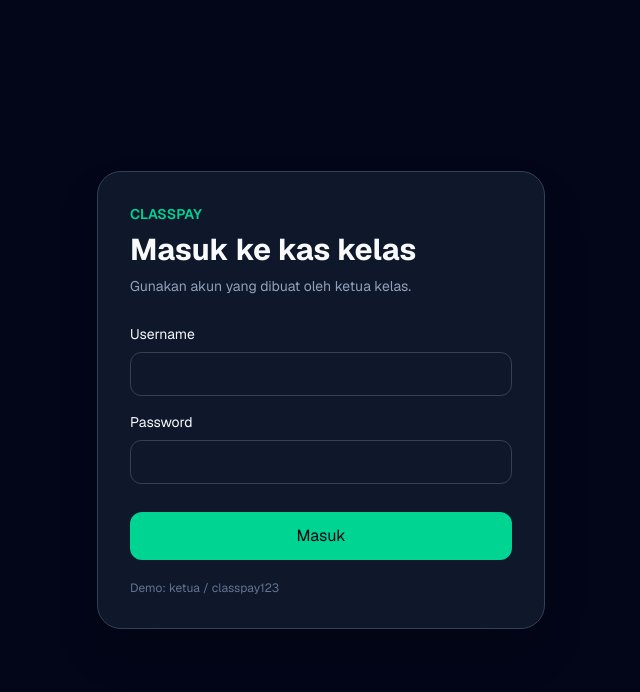
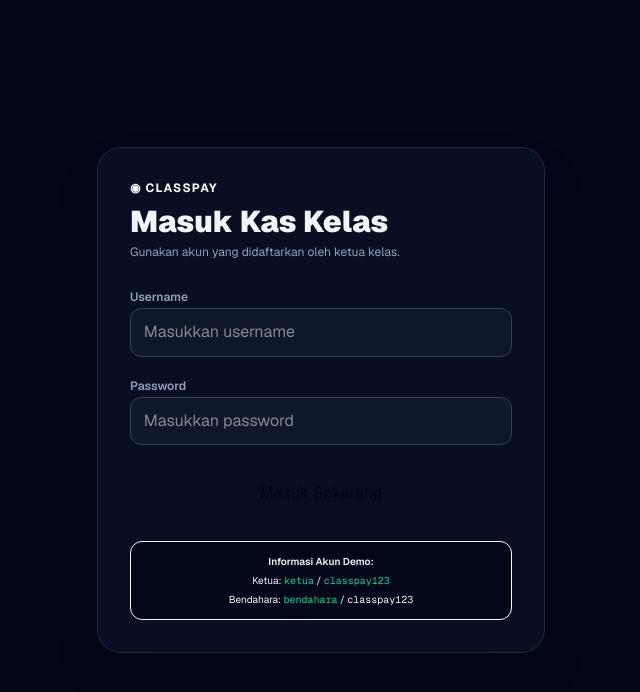
Before and after one commit to dimasadhinugroho888/ClassPay, a Next.js app: page /login in a window 1280 px wide. Shown: the top 692 px of the page, without its empty margins (319-959 px from the left). Built offline with nearby package versions, Linux system fonts and the light colour scheme.

Commit message:
fix: refactor login to use client-side authentication for robust error handling

```diff
--- a/src/app/login/page.tsx
+++ b/src/app/login/page.tsx
@@ -1,7 +1,105 @@
-import { signIn } from "@/auth"
-import { redirect } from "next/navigation"
+"use client"
+
+import { useState } from "react"
+import { signIn } from "next-auth/react"
+import { AlertCircle, Loader2 } from "lucide-react"
 
 export default function LoginPage() {
-  async function login(formData: FormData) { "use server"; await signIn("credentials", { username: formData.get("username"), password: formData.get("password"), redirectTo: "/dashboard" }) }
-  return <main className="grid min-h-screen place-items-center bg-slate-950 p-6"><form action={login} className="w-full max-w-md rounded-3xl border border-slate-700 bg-slate-900 p-8 shadow-2xl"><p className="mb-2 text-sm font-semibold text-emerald-400">CLASSPAY</p><h1 className="text-3xl font-bold">Masuk ke kas kelas</h1><p className="mt-2 text-sm text-slate-400">Gunakan akun yang dibuat oleh ketua kelas.</p><label className="mt-7 block text-sm">Username<input name="username" required className="mt-2 w-full rounded-xl border border-slate-700 bg-slate-800 p-3 outline-none focus:border-emerald-400" /></label><label className="mt-4 block text-sm">Password<input name="password" type="password" required className="mt-2 w-full rounded-xl border border-slate-700 bg-slate-800 p-3 outline-none focus:border-emerald-400" /></label><button className="mt-7 w-full rounded-xl bg-emerald-400 p-3 font-bold text-slate-950">Masuk</button><p className="mt-5 text-xs text-slate-500">Demo: ketua / classpay123</p></form></main>
+  const [username, setUsername] = useState("")
+  const [password, setPassword] = useState("")
+  const [error, setError] = useState<string | null>(null)
+  const [loading, setLoading] = useState(false)
+
+  const handleSubmit = async (e: React.FormEvent) => {
+    e.preventDefault()
+    setError(null)
+    setLoading(true)
+
+    try {
+      const res = await signIn("credentials", {
+        username,
+        password,
+        redirect: false
+      })
+
+      if (res?.error) {
+        setError("Username atau password salah.")
+      } else {
+        // Successful login, redirect to dashboard
+        window.location.href = "/dashboard"
+      }
+    } catch (err) {
+      console.error(err)
+      setError("Koneksi database atau server bermasalah.")
+    } finally {
+      setLoading(false)
+    }
+  }
+
+  return (
+    <main className="grid min-h-screen place-items-center bg-slate-950 p-6">
+      <form onSubmit={handleSubmit} className="w-full max-w-md rounded-3xl border border-slate-800 bg-slate-900/60 backdrop-blur-md p-8 shadow-2xl space-y-6">
+        <div className="text-center md:text-left">
+          <p className="text-xs font-bold text-emerald-450 uppercase tracking-widest">◉ CLASSPAY</p>
+          <h1 className="text-3xl font-black mt-2 text-slate-100">Masuk Kas Kelas</h1>
+          <p className="mt-1 text-xs text-slate-400">Gunakan akun yang didaftarkan oleh ketua kelas.</p>
+        </div>
+
+        {error && (
+          <div className="bg-rose-500/10 border border-rose-500/20 text-rose-400 p-3 rounded-xl text-xs flex items-center gap-2">
+            <AlertCircle className="w-4 h-4 shrink-0 text-rose-500" />
+            <span>{error}</span>
+          </div>
+        )}
+
+        <div className="space-y-4">
+          <div className="space-y-1.5">
+            <label className="text-xs font-semibold text-slate-400">Username</label>
+            <input
+              name="username"
+              required
+              value={username}
+              onChange={(e) => setUsername(e.target.value)}
+              placeholder="Masukkan username"
+              className="w-full bg-slate-950 border border-slate-800 rounded-xl px-3.5 py-2.5 text-sm text-slate-200 focus:border-emerald-400 outline-none"
+            />
+          </div>
+
+          <div className="space-y-1.5">
+            <label className="text-xs font-semibold text-slate-400">Password</label>
+            <input
+              name="password"
+              type="password"
+              required
+              value={password}
+              onChange={(e) => setPassword(e.target.value)}
+              placeholder="Masukkan password"
+              className="w-full bg-slate-950 border border-slate-800 rounded-xl px-3.5 py-2.5 text-sm text-slate-200 focus:border-emerald-400 outline-none"
+            />
+          </div>
+        </div>
+
+        <button
+          type="submit"
+          disabled={loading}
+          className="w-full bg-emerald-450 hover:bg-emerald-400 disabled:bg-emerald-500/50 text-slate-950 font-bold py-3 rounded-xl transition duration-200 text-sm flex items-center justify-center gap-2 cursor-pointer"
+        >
+          {loading ? (
+            <>
+              <Loader2 className="w-4 h-4 animate-spin" />
+              Menghubungkan...
+            </>
+          ) : (
+            "Masuk Sekarang"
+          )}
+        </button>
+
+        <div className="p-3 bg-slate-950/80 border border-slate-850 rounded-xl text-[10px] text-slate-450 space-y-1 text-center">
+          <p className="font-semibold text-slate-350">Informasi Akun Demo:</p>
+          <p>Ketua: <code className="text-emerald-400">ketua</code> / <code className="text-emerald-400">classpay123</code></p>
+          <p>Bendahara: <code className="text-emerald-400">bendahara</code> / <code className="text-emerald-450">classpay123</code></p>
+        </div>
+      </form>
+    </main>
+  )
 }
```
